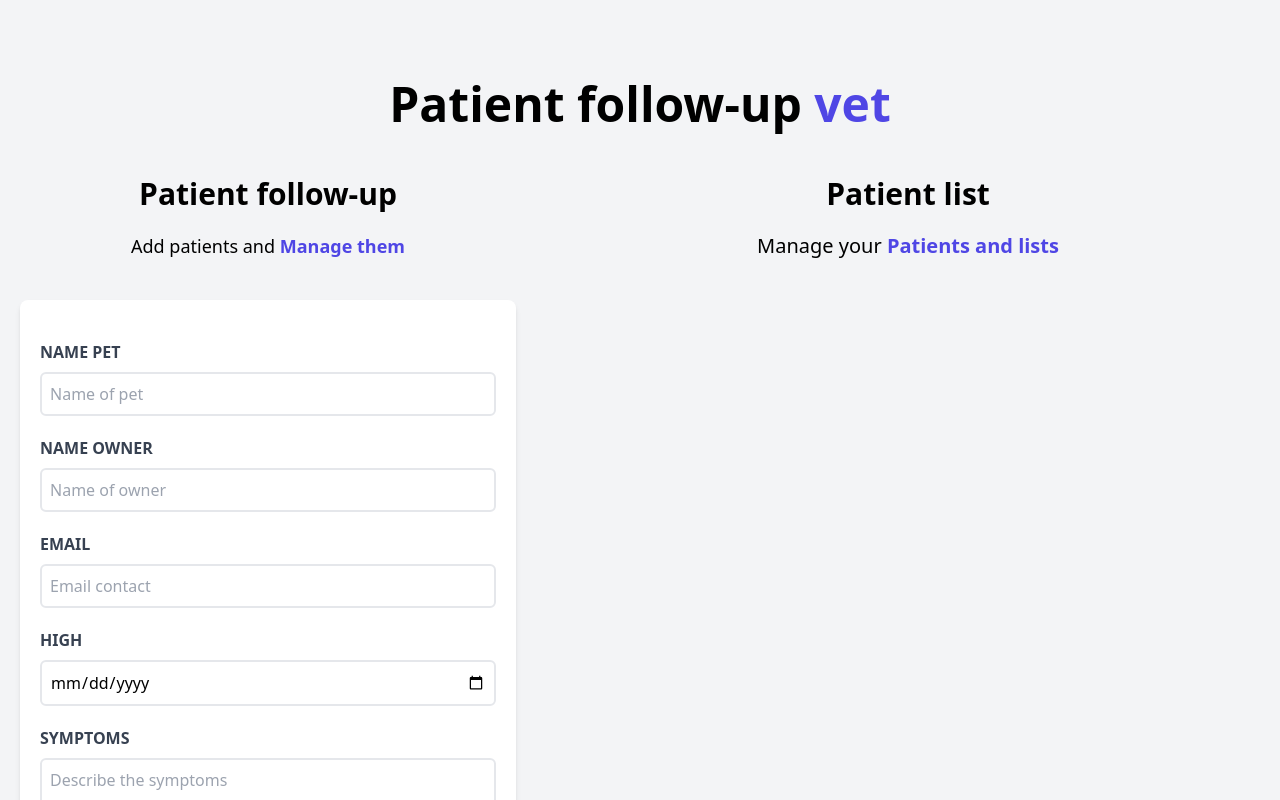
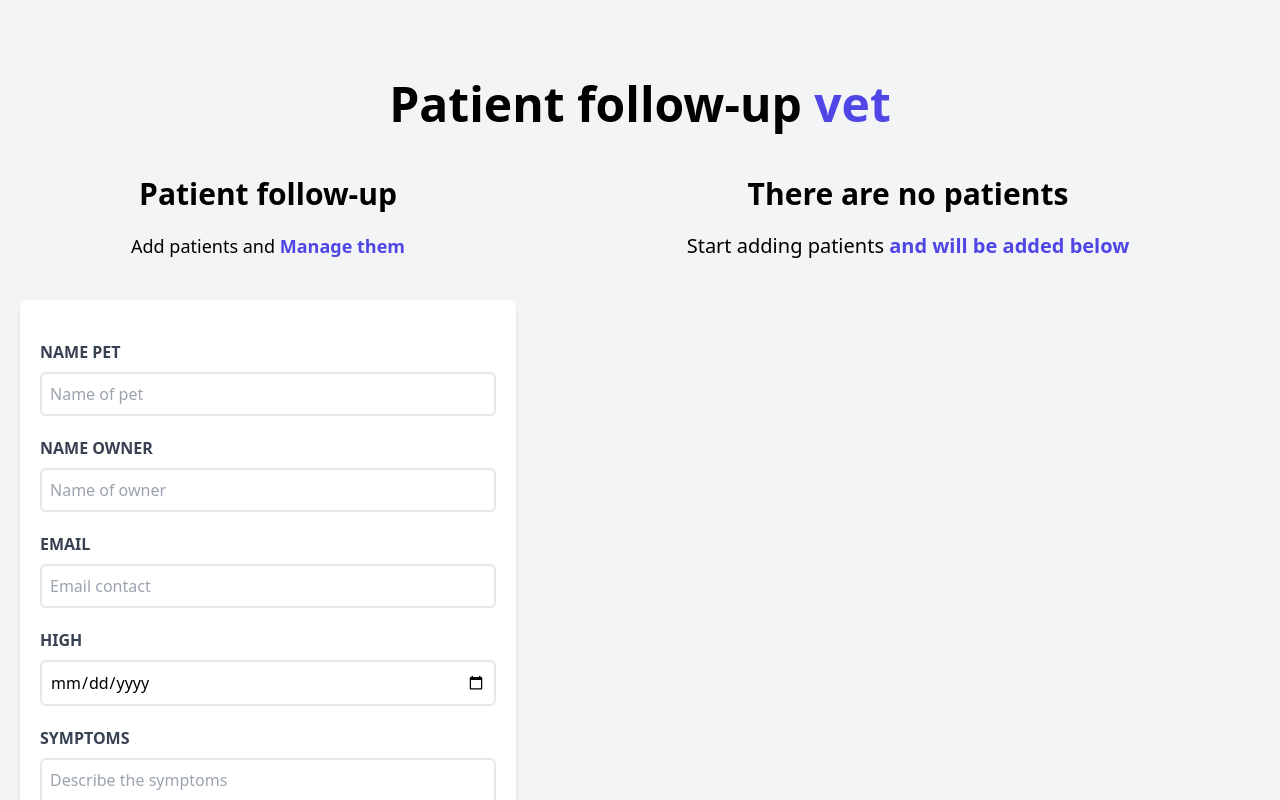
Before and after one commit to cilfonegabriel/appointment-react, a React (Vite) app: page / in a window 1280 px wide. Shown: the top 800 px of the page. Built offline with nearby package versions, Linux system fonts and the light colour scheme.

Commit message:
show text conditionally

```diff
--- a/src/components/PatientList.jsx
+++ b/src/components/PatientList.jsx
@@ -2,9 +2,12 @@
 
 const PatientList = ({patients}) => {
 
+
   return (
     <div className="md:w-1/2 lg:w-3/5 md:h-screen overflow-y-scroll">
 
+      {patients && patients.length ? (
+        <>
           <h2 className="font-black text-3xl text-center">Patient list</h2>
           <p className="text-xl mt-5 mb-10 text-center">
             Manage your {''}
@@ -17,6 +20,17 @@
                 patient={patient}
             />
           ))}
+        </>
+      ) : (
+        <>
+          <h2 className="font-black text-3xl text-center">There are no patients</h2>
+            <p className="text-xl mt-5 mb-10 text-center">
+              Start adding patients {''}
+              <span className="text-indigo-600 font-bold">and will be added below</span>
+            </p>
+        </>
+      )}
+
     </div>
   )
 }
```
Lines whose indentation alone changed are shown as unchanged.
